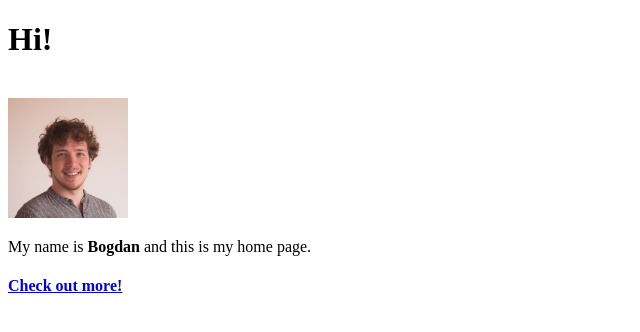
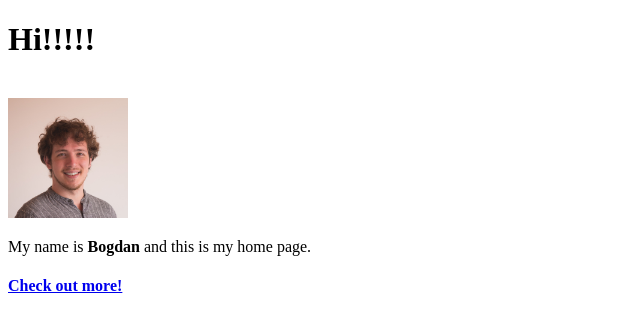
Before and after one commit to jklaze/html-website, a plain HTML site: page index.html in a window 1280 px wide. Shown: the full height of the page, 0-640 px from the left. Drawn offline with Linux system fonts and the light colour scheme.

Commit message:
Update index.html

```diff
--- a/index.html
+++ b/index.html
@@ -1,8 +1,4 @@
 <!DOCTYPE html>
-<!--[if lt IE 7]>      <html class="no-js lt-ie9 lt-ie8 lt-ie7"> <![endif]-->
-<!--[if IE 7]>         <html class="no-js lt-ie9 lt-ie8"> <![endif]-->
-<!--[if IE 8]>         <html class="no-js lt-ie9"> <![endif]-->
-<!--[if gt IE 8]>      <html class="no-js"> <!--<![endif]-->
 <html>
     <head>
         <meta charset="utf-8">
@@ -13,7 +9,7 @@
         <link rel="stylesheet" href="">
     </head>
     <body>
-        <h1>Hi!</h1>
+        <h1>Hi!!!!!</h1>
         <br>
         <img src="images/me.jpg" alt="Me" width="120">
         <p>My name is <b>Bogdan</b> and this is my home page.</p>
```
